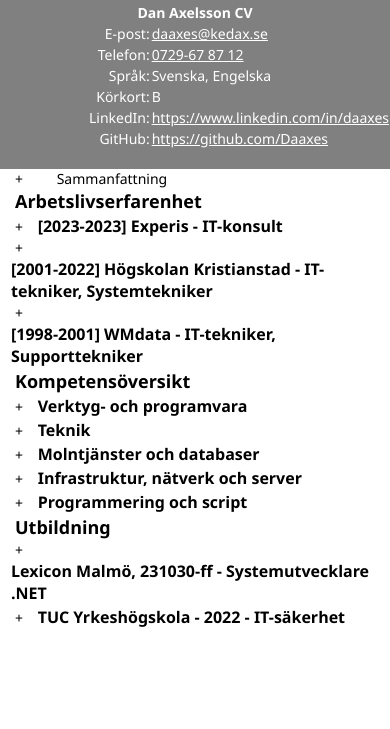
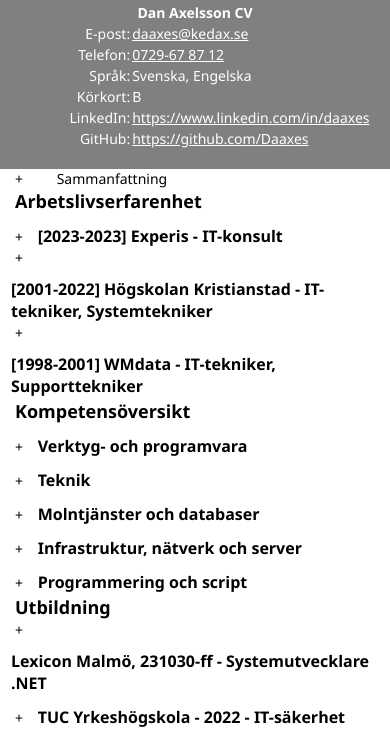
Before and after one commit to Daaxes/MyCV, a plain HTML site: page index.html in a window 390 px wide. Shown: the part 143-872 px from the top of the page. Before the commit the page ends 844 px from the top, so only its background shows below. Drawn offline with Linux system fonts and the light colour scheme.

Commit message:
Updating new one

```diff
--- a/index.css
+++ b/index.css
@@ -135,7 +135,7 @@
 
 .doubleSpace{
   margin-left: 10px;
-/*  font-size: 18px; /* Adjust the font size as needed */*/
+/*  font-size: 18px; /* Adjust the font size as needed */
   margin-top: 10px; /* Adjust spacing between div elements */
   display: inline-block; /* Display as inline-block to keep + on the same line */
   font-weight: bold;
@@ -176,7 +176,6 @@
 }
 /* Media query for responsiveness */
 @media screen and (max-width: 600px) {
-  font-size: ;
   table {
     width: 90%; /* Adjust the width for smaller screens */
   }
```
